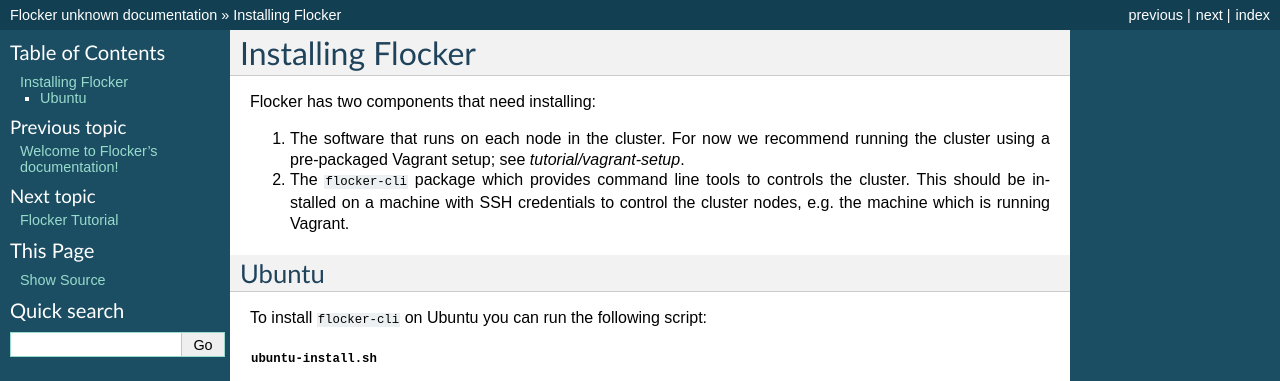
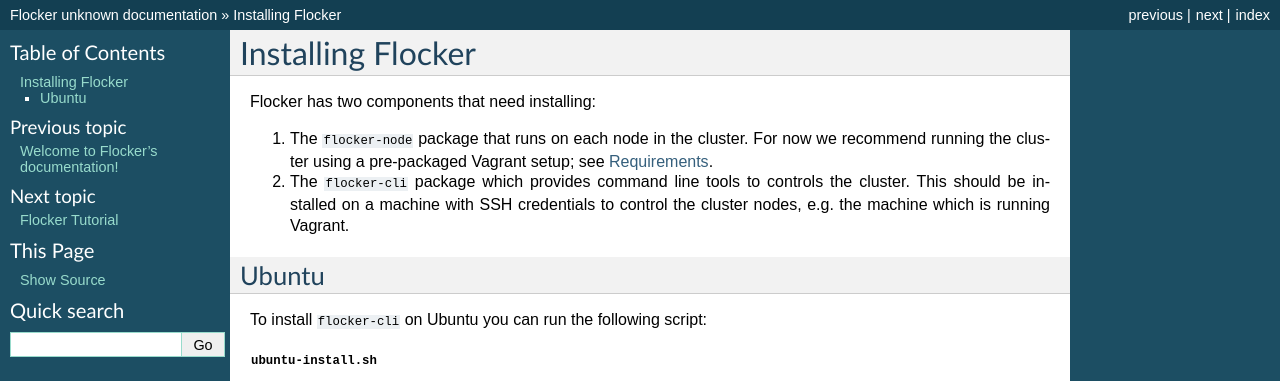
Before and after one commit to ClusterHQ/flocker, a Sphinx documentation site: the page built from docs/installation.rst, in a window 1280 px wide, cut to the strip 0-381 px from the top of the page. Built offline with Sphinx 7.4.7, drawn with Linux system fonts in a browser that asks for light colours.

Commit message:
Address review comments: Documentation tweaks.

```diff
--- a/docs/installation.rst
+++ b/docs/installation.rst
@@ -4,8 +4,8 @@
 
 Flocker has two components that need installing:
 
-1. The software that runs on each node in the cluster.
-   For now we recommend running the cluster using a pre-packaged Vagrant setup; see `tutorial/vagrant-setup`.
+1. The ``flocker-node`` package that runs on each node in the cluster.
+   For now we recommend running the cluster using a pre-packaged Vagrant setup; see :doc:`tutorial/vagrant-setup`.
 2. The ``flocker-cli`` package which provides command line tools to controls the cluster.
    This should be installed on a machine with SSH credentials to control the cluster nodes, e.g. the machine which is running Vagrant.
 
```
